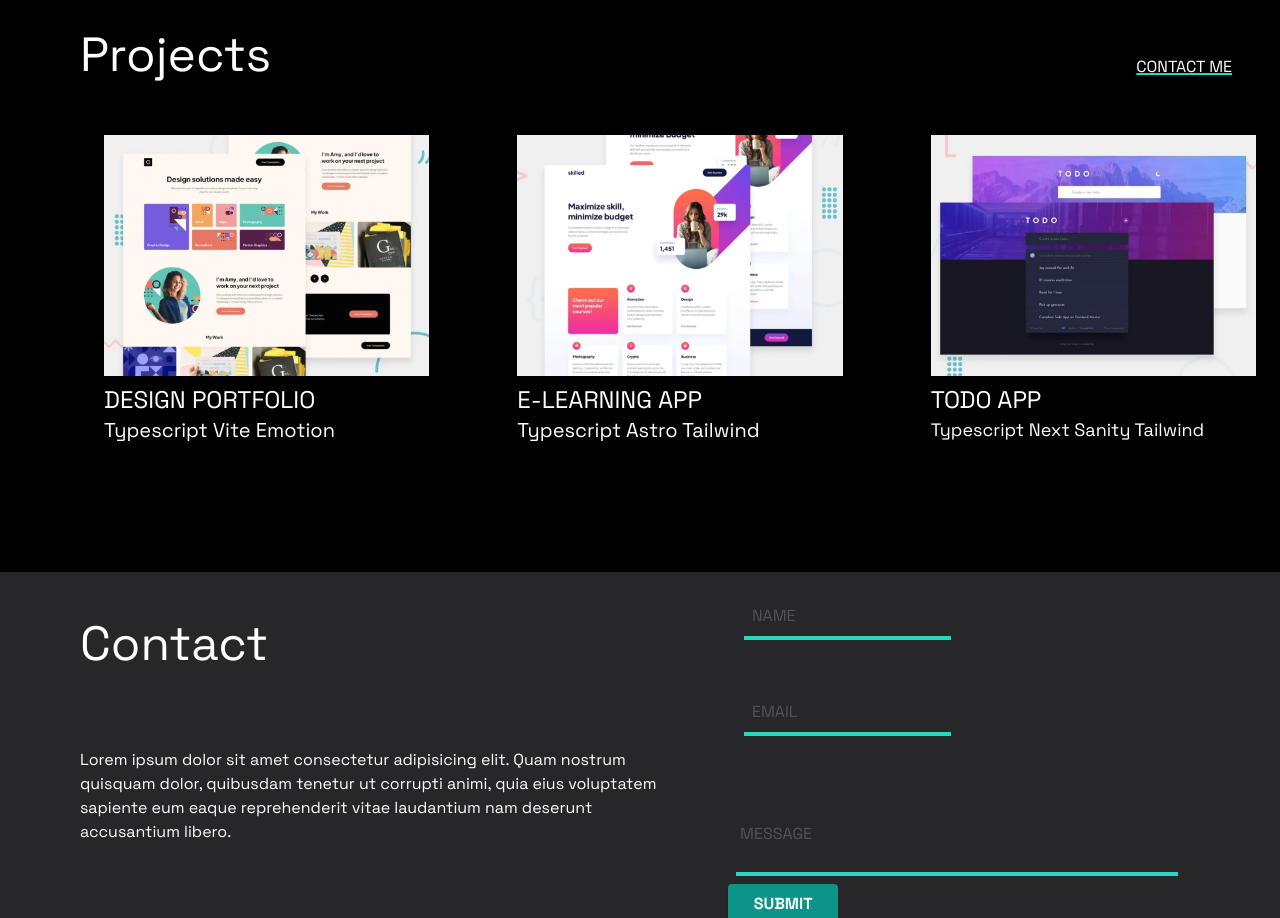
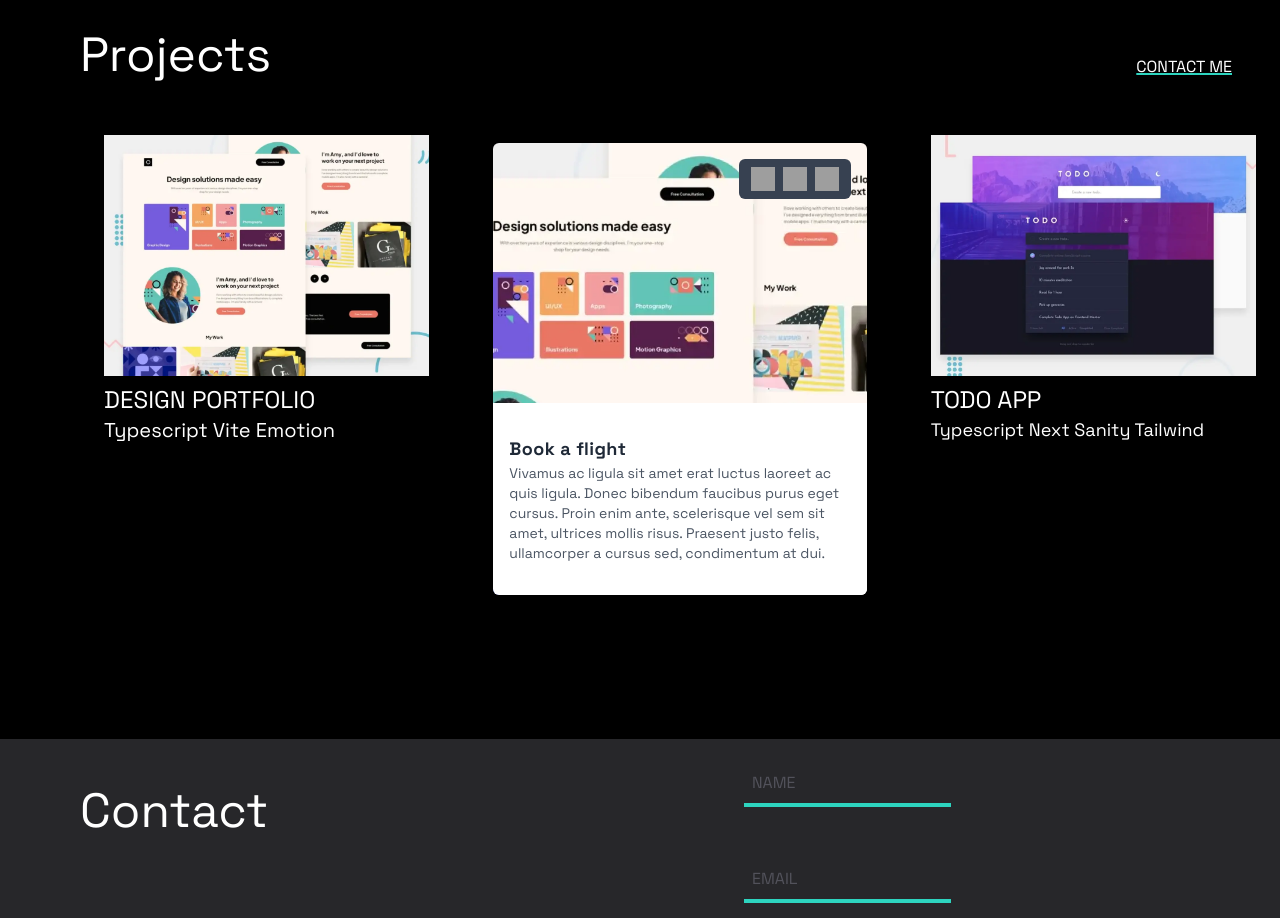
Before and after one commit to matt-o-west/portfolio-v1, a React (Vite) app: page / in a window 1280 px wide. Shown: the part 800-1718 px from the top of the page. Built offline with nearby package versions, Linux system fonts and the light colour scheme; grey boxes are pictures that could not be loaded.

Commit message:
revamping card styling

```diff
--- a/src/App.css
+++ b/src/App.css
@@ -7,27 +7,7 @@
   font-weight: 400;
 }
 
-.card {
-  width: 100%;
-  border-radius: calc(0.3rem - 0px);
-}
 
-.card:hover .top-layout {
-  opacity: 0.5 !important;
-}
-
-.top-layout {
-  opacity: 0;
-  position: absolute;
-  bottom: 0;
-  text-align: center;
-  width: 100%;
-}
-
-.card-img-top {
-  width: 100%;
-  border-radius: 32px;
-}
 
 @font-face {
   font-family: 'Space Grotesk';
--- a/src/Projects.jsx
+++ b/src/Projects.jsx
@@ -1,4 +1,5 @@
 import React from 'react'
+import './index.css'
 
 const Projects = () => {
   return (
@@ -19,23 +20,52 @@ const Projects = () => {
           <p className='font-600 text-2xl'>DESIGN PORTFOLIO</p>
           <p className='font-400 text-xl'>Typescript Vite Emotion</p>
         </div>
-        <div class='group'>
-          <div className='hidden group-hover:block absolute max-w-full opacity-20 bg-zinc-500 object-cover justify-center align-center'>
-            <button className='underline py-2 col-span-1 w-1/8 decoration-teal-400 decoration-2 hover:scale-110 hover:transition-all hover:ease-in-out hover:text-teal-400 hover:bg-blend-darken hover:bg-zinc-800 px-2 rounded-sm'>
-              LINK
-            </button>
-            <button>
-              <img className='w-6' src='/images/icon-github.svg' alt='github' />
-            </button>
-          </div>
-          <div className='w-full px-6 object-cover md:object-scale-down'>
-            <img
-              src='/images/thumbnail-project-2-large.webp'
-              alt='project-one'
-              className='w-full z-auto py-2'
-            />
-            <p className='font-600 text-2xl'>E-LEARNING APP</p>
-            <p className='font-400 text-xl'>Typescript Astro Tailwind</p>
+        <div className='py-4'>
+          <div className='shadow-lg group container rounded-md bg-white  max-w-sm flex justify-center items-center mx-auto content-div project-one'>
+            <div>
+              <div className='w-full image-cover rounded-t-md'>
+                <div className='p-2 m-4 w-28 h-10 bg-gray-700 rounded-md text-white float-right fd-cl group-hover:opacity-100'>
+                  <span className='w-full flex space-x-2 justify-center'>
+                    <img
+                      src='https://img.icons8.com/color/48/000000/tailwindcss.png'
+                      alt='github'
+                      className='w-6 h-6'
+                    />
+                    <img
+                      src='https://img.icons8.com/color/48/000000/react-native.png'
+                      alt='github'
+                      className='w-6 h-6'
+                    />
+                    <img
+                      src='https://img.icons8.com/color/48/000000/javascript.png'
+                      alt='github'
+                      className='w-6 h-6'
+                    />
+                  </span>
+                </div>
+              </div>
+              <div className='py-8 px-4 bg-white  rounded-b-md fd-cl group-hover:opacity-25'>
+                <span className='block text-lg text-gray-800 font-bold tracking-wide'>
+                  Book a flight
+                </span>
+                <span className='block text-gray-600 text-sm'>
+                  Vivamus ac ligula sit amet erat luctus laoreet ac quis ligula.
+                  Donec bibendum faucibus purus eget cursus. Proin enim ante,
+                  scelerisque vel sem sit amet, ultrices mollis risus. Praesent
+                  justo felis, ullamcorper a cursus sed, condimentum at dui.
+                </span>
+              </div>
+            </div>
+            <div className='absolute opacity-0 fd-sh group-hover:opacity-100'>
+              <span className='text-3xl font-bold text-white tracking-wider leading-relaxed font-sans'>
+                Paris city of light
+              </span>
+              <div className='pt-8 text-center'>
+                <button className='text-center rounded-lg p-4 bg-white  text-gray-700 font-bold text-lg'>
+                  Learn more
+                </button>
+              </div>
+            </div>
           </div>
         </div>
         <div className='w-full px-6 object-cover md:object-scale-down'>
--- a/src/index.css
+++ b/src/index.css
@@ -1,6 +1,37 @@
 @tailwind base;
 @tailwind components;
 @tailwind utilities;
+
+.content-div{
+  background-image:url('https://images.unsplash.com/photo-1522093007474-d86e9bf7ba6f?ixlib=rb-1.2.1&ixid=eyJhcHBfaWQiOjEyMDd9&auto=format&fit=crop&w=400&q=80');
+  background-repeat: no-repeat;
+  background-size: cover;
+  background-position:center;
+}
+
+.project-one {
+  background-image:url('/images/thumbnail-project-1-large.webp');
+}
+  .content-div:hover{
+    background-image:
+    linear-gradient(to right,
+     rgba(126, 213, 111, 0.801), hsla(160, 64%, 43%, 0.801) ),
+     url('/images/thumbnail-project-1-large.webp');
+    }
+
+    .image-cover  {
+      height:260px;
+    }
+  /*
+  -remove the classes below if you have the 'group-hover'property added in your tailwind config file
+  -also remove the class from the html template
+  */
+    .content-div:hover .fd-cl{
+ opacity: 0.25;
+    }
+    .content-div:hover .fd-sh{
+ opacity: 1;
+    }
 
 @layer components {
   .btn {
```
